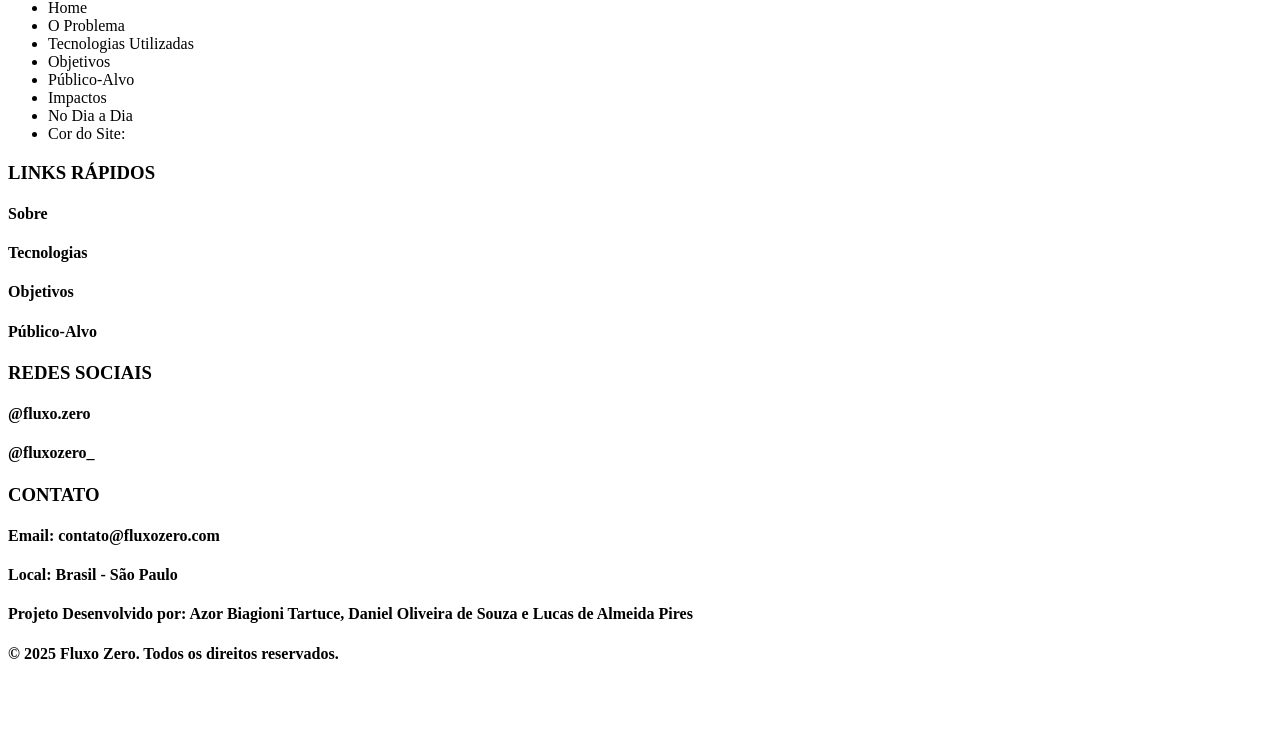
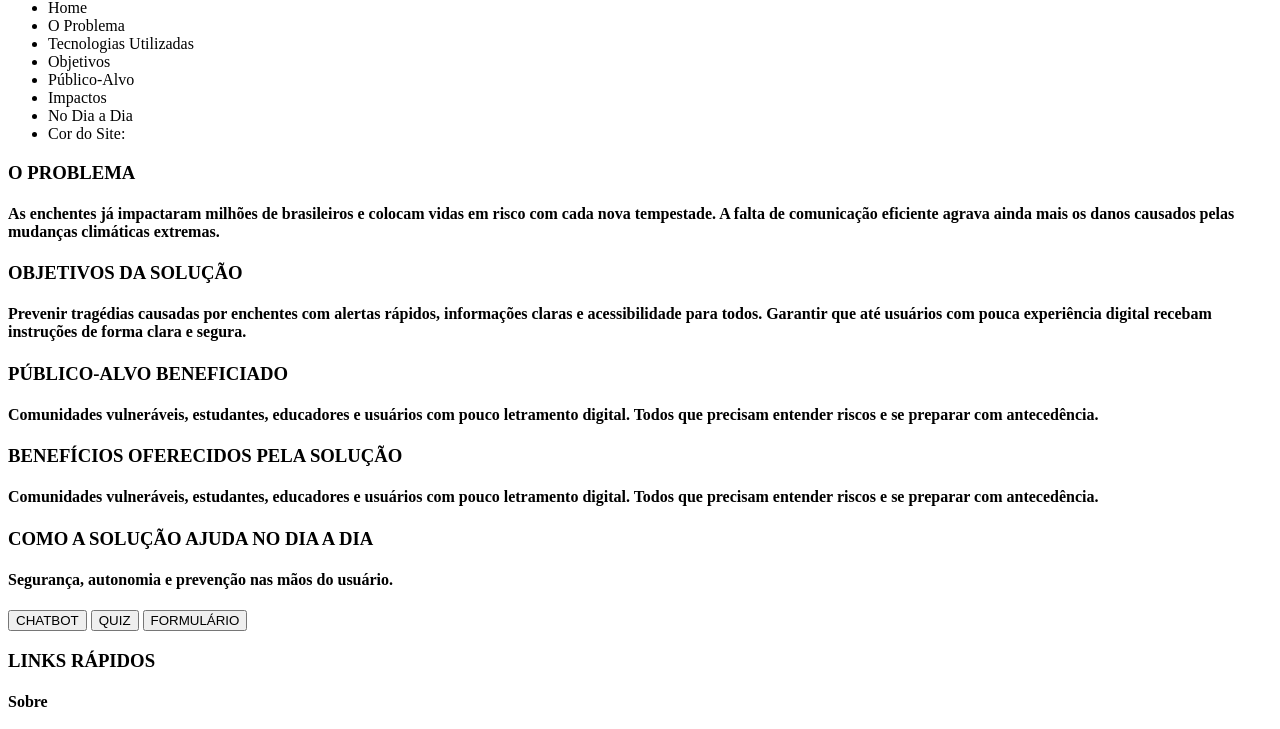
Before and after one commit to Global-Solution-Fluxo-Zero/FrontEnd-WebDesign, a plain HTML site: page index.html in a window 1280 px wide. Shown: the part 68-797 px from the top of the page. Drawn offline with Linux system fonts and the light colour scheme.

Commit message:
INDEX: Organização Textos das Sections

```diff
--- a/index.html
+++ b/index.html
@@ -30,23 +30,35 @@
         </section>
 
         <section id="section2">
-
+            <h3>O PROBLEMA</h3>
+            <h4><a>As enchentes já impactaram milhões de brasileiros e colocam vidas em risco com cada nova tempestade.
+                A falta de comunicação eficiente agrava ainda mais os danos causados pelas mudanças climáticas extremas.</a></h4>
         </section>
 
         <section id="section3">
-
+            <h3>OBJETIVOS DA SOLUÇÃO</h3>
+            <h4><a>Prevenir tragédias causadas por enchentes com alertas rápidos, informações claras e acessibilidade para todos.
+                Garantir que até usuários com pouca experiência digital recebam instruções de forma clara e segura.</a></h4>
         </section>
 
         <section id="section4">
-
+            <h3>PÚBLICO-ALVO BENEFICIADO</h3>
+            <h4><a>Comunidades vulneráveis, estudantes, educadores e usuários com pouco letramento digital.
+                Todos que precisam entender riscos e se preparar com antecedência.</a></h4>
         </section>
 
         <section id="section5">
-
+            <h3>BENEFÍCIOS OFERECIDOS PELA SOLUÇÃO</h3>
+            <h4><a>Comunidades vulneráveis, estudantes, educadores e usuários com pouco letramento digital.
+                Todos que precisam entender riscos e se preparar com antecedência.</a></h4>
         </section>
 
         <section id="section6">
-
+        <h3>COMO A SOLUÇÃO AJUDA NO DIA A DIA</h3>
+            <h4>Segurança, autonomia e prevenção nas mãos do usuário.</h4>
+            <button>CHATBOT</button>
+            <button>QUIZ</button>
+            <button>FORMULÁRIO</button>
         </section>
 
         <footer>
```
